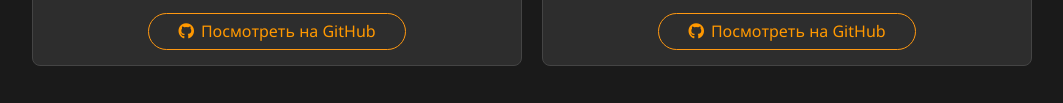
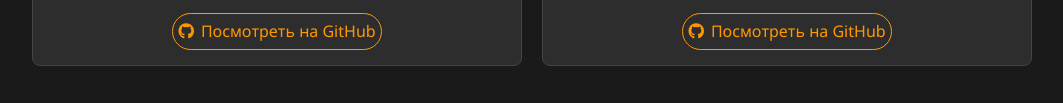
Before and after one commit to morrowind1/1111111, a plain HTML site: page index.html in a window 1280 px wide. Shown: the part 618-721 px from the top of the page, without its empty margins (108-1171 px from the left). Drawn offline with Linux system fonts and the light colour scheme.

Commit message:
Add files via upload

```diff
--- a/css/style.css
+++ b/css/style.css
@@ -65,9 +65,8 @@ li {
     margin-top: auto;
     border: 1px solid #ff9811;
     padding: 5px;
-    margin: auto 100px;
+    margin: auto auto 0;
     border-radius: 30px;
-    text-align: center;
 }
 
 .project-card a:hover{
```
